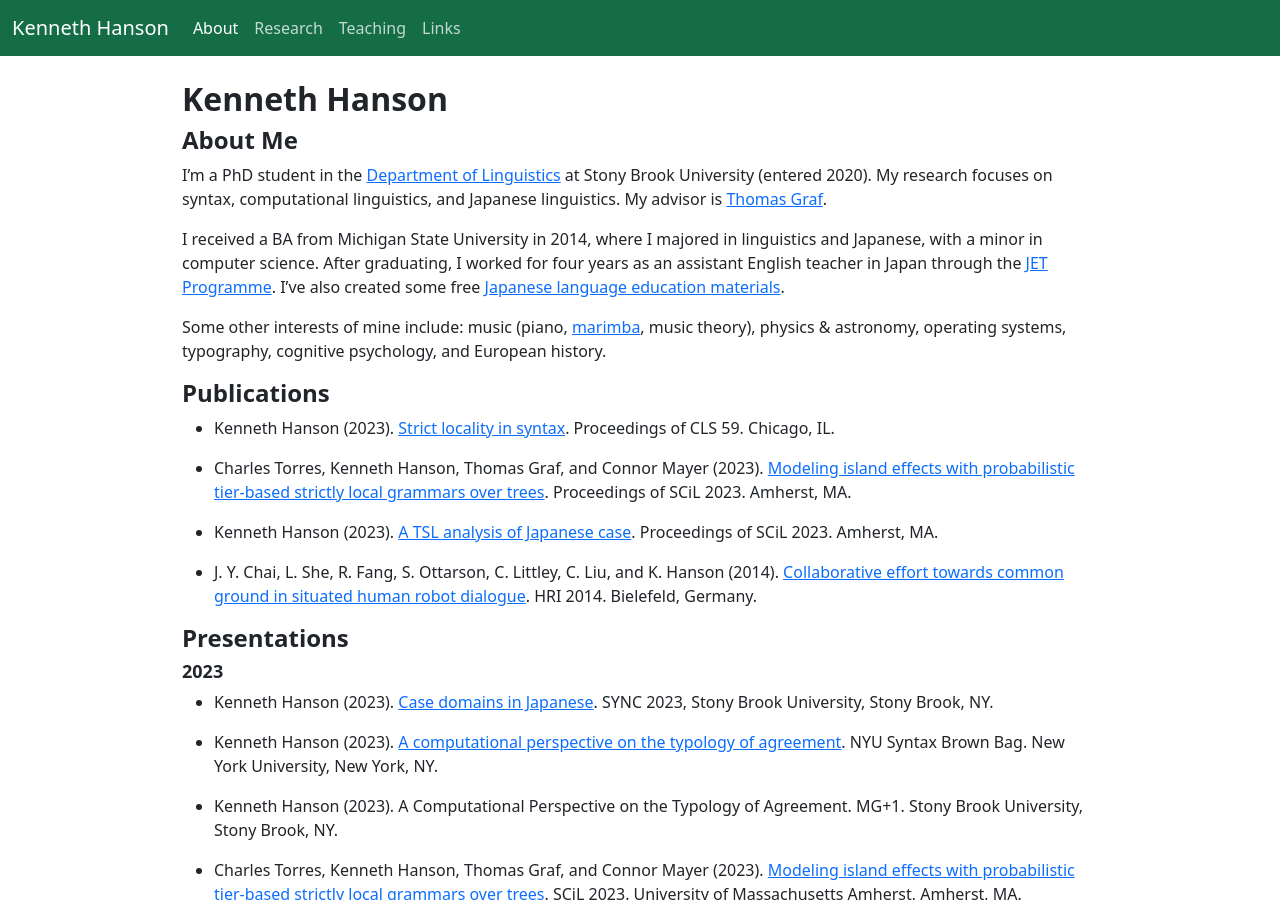
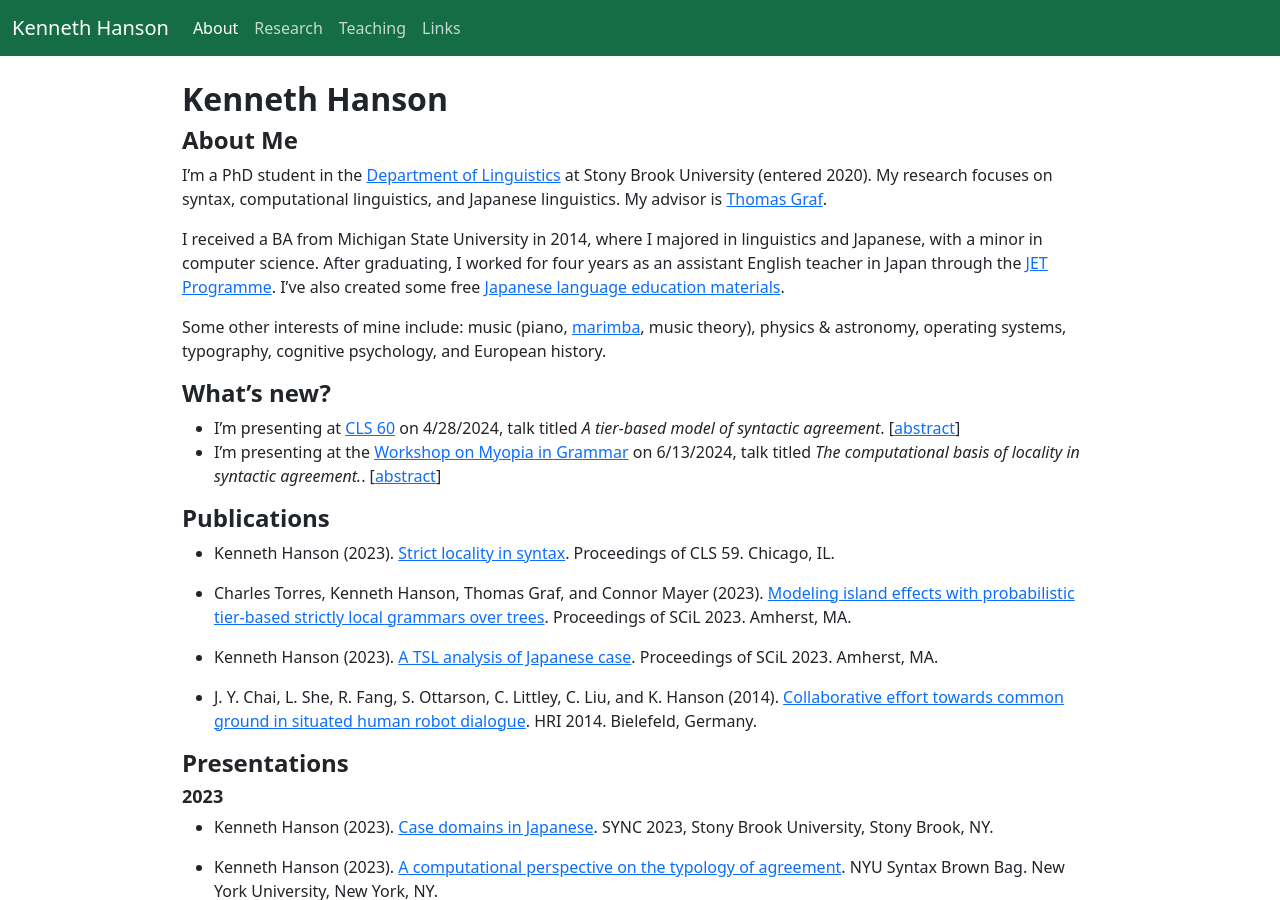
Before and after one commit to khanson679/khanson679.github.io, a Jekyll site: the page built from index.md, in a window 1280 px wide and 900 px high. Built offline with Jekyll 4.4.1, drawn with Linux system fonts in a browser that asks for light colours.

Commit message:
Add "what's new" section.

```diff
--- a/index.md
+++ b/index.md
@@ -14,6 +14,11 @@ I received a BA from Michigan State University in 2014, where I majored in lingu
 
 Some other interests of mine include: music (piano, [marimba][], music theory), physics & astronomy, operating systems, typography, cognitive psychology, and European history.
 
+
+## What's new?
+
+* I'm presenting at [CLS 60](http://chicagolinguisticsociety.org/) on 4/28/2024, talk titled *A tier-based model of syntactic agreement*. \[[abstract](/files/hanson-cls-2024-abstract.pdf)\]
+* I'm presenting at the [Workshop on Myopia in Grammar](https://home.uni-leipzig.de/tebay/myopia.htm) on 6/13/2024, talk titled *The computational basis of locality in syntactic agreement.*. \[[abstract](/files/hanson-myopia-abstract.pdf)\]
 
 ## Publications
 
```
